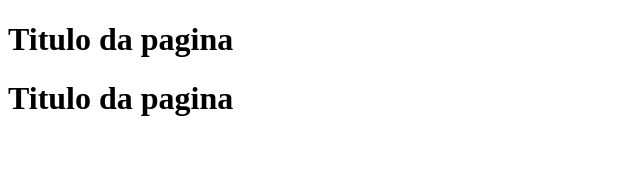
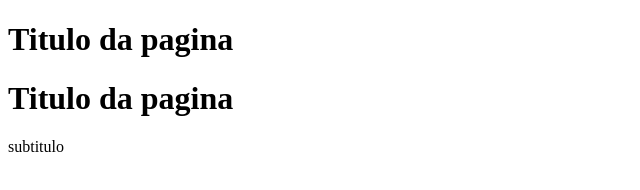
Before and after one commit to HenriqueAZN/Treino, a plain HTML site: page Henrique/index.html in a window 1280 px wide. Shown: the full height of the page, 0-640 px from the left. Drawn offline with Linux system fonts and the light colour scheme.

Commit message:
adicionando subtitulo

```diff
--- a/Henrique/index.html
+++ b/Henrique/index.html
@@ -8,5 +8,6 @@
 <body>
     <h1>Titulo da pagina</h1>
     <h1>Titulo da pagina</h1>
+    <p>subtitulo</p>
 </body>
 </html>
```
